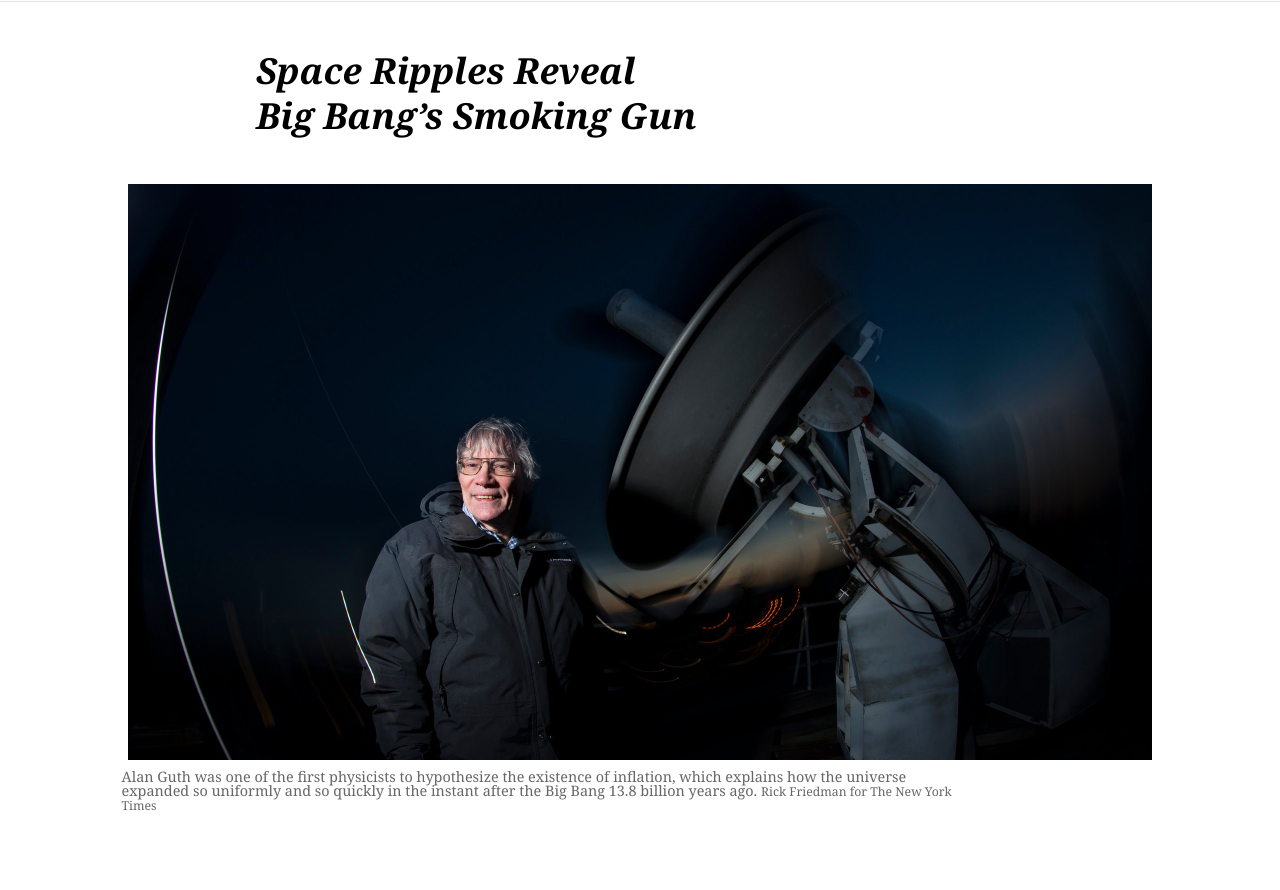
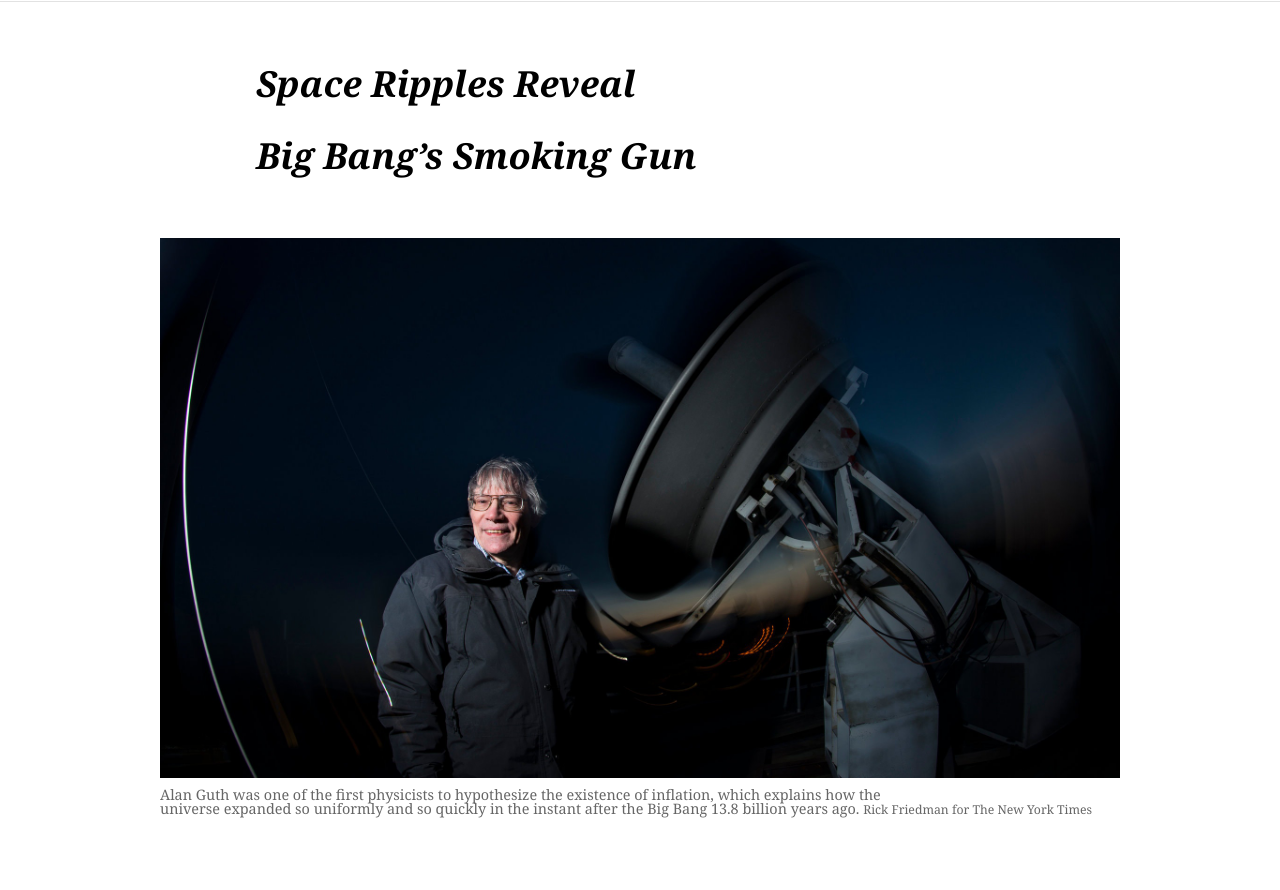
Before and after one commit to fedgut/TNYT-project, a website: page index.html in a window 1280 px wide. Shown: the part 40-930 px from the top of the page. Drawn offline with nearby package versions, Linux system fonts and the light colour scheme.

Commit message:
working on contents

```diff
--- a/css/style.css
+++ b/css/style.css
@@ -189,7 +189,7 @@ nav .right button {
 }
 
 header .artcle-title {
-  font: 2.25rem/1.25 Georgia, "Times New Roman", Times, serif;
+  font: 2.25rem/2 Georgia, "Times New Roman", Times, serif;
   font-weight: bold;
   text-align: left;
   font-style: italic;
@@ -197,13 +197,14 @@ header .artcle-title {
 }
 
 header .telescope-image {
-  max-width: 80vw;
+  max-width: 75vw;
   margin: 0 auto;
   display: block;
 }
 
 header .telescope-caption {
-  margin: 10px 25vw 10px 9.5vw;
+	max-width: 75vw;
+	margin: 10px auto;
   text-align: left;
   display: block;
   color: #666;
--- a/index.html
+++ b/index.html
@@ -39,7 +39,7 @@
         />
         <figcaption class="telescope-caption">
           Alan Guth was one of the first physicists to hypothesize the existence
-          of inflation, which explains how the universe expanded so uniformly
+          of inflation, which explains how the <br> universe expanded so uniformly
           and so quickly in the instant after the Big Bang 13.8 billion years
           ago. <span>Rick Friedman for The New York Times</span>
         </figcaption>
```
